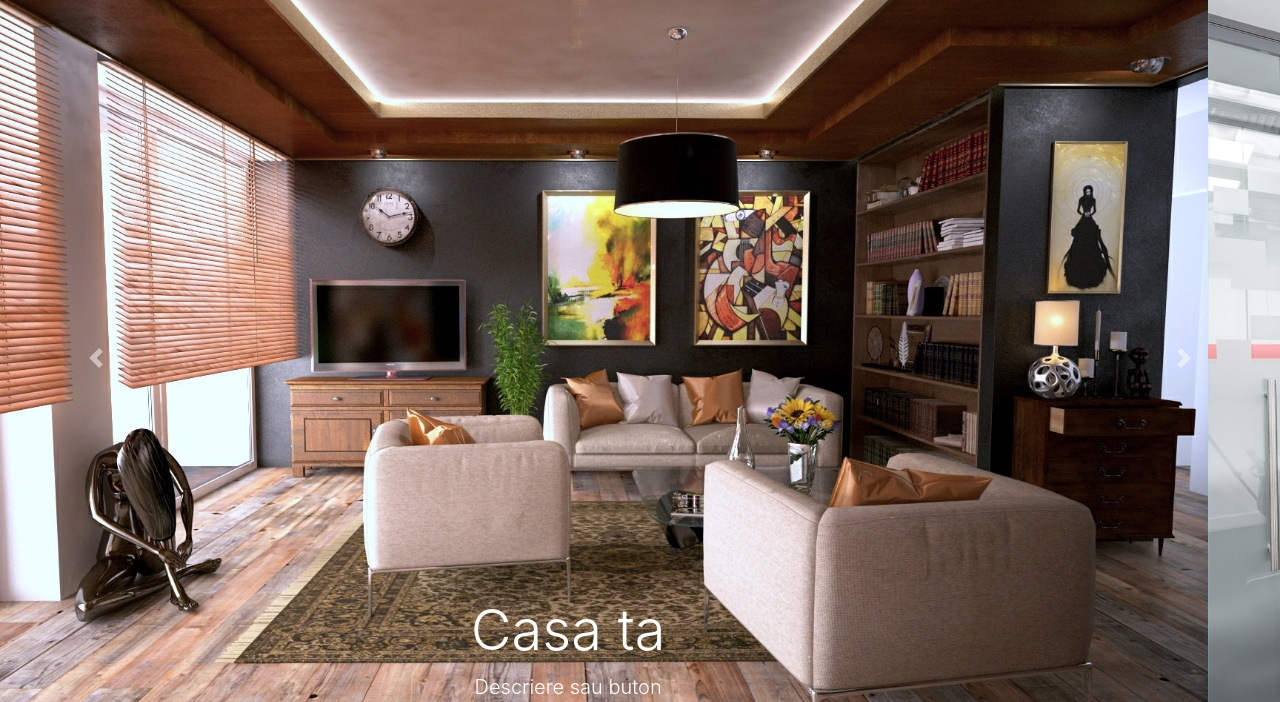
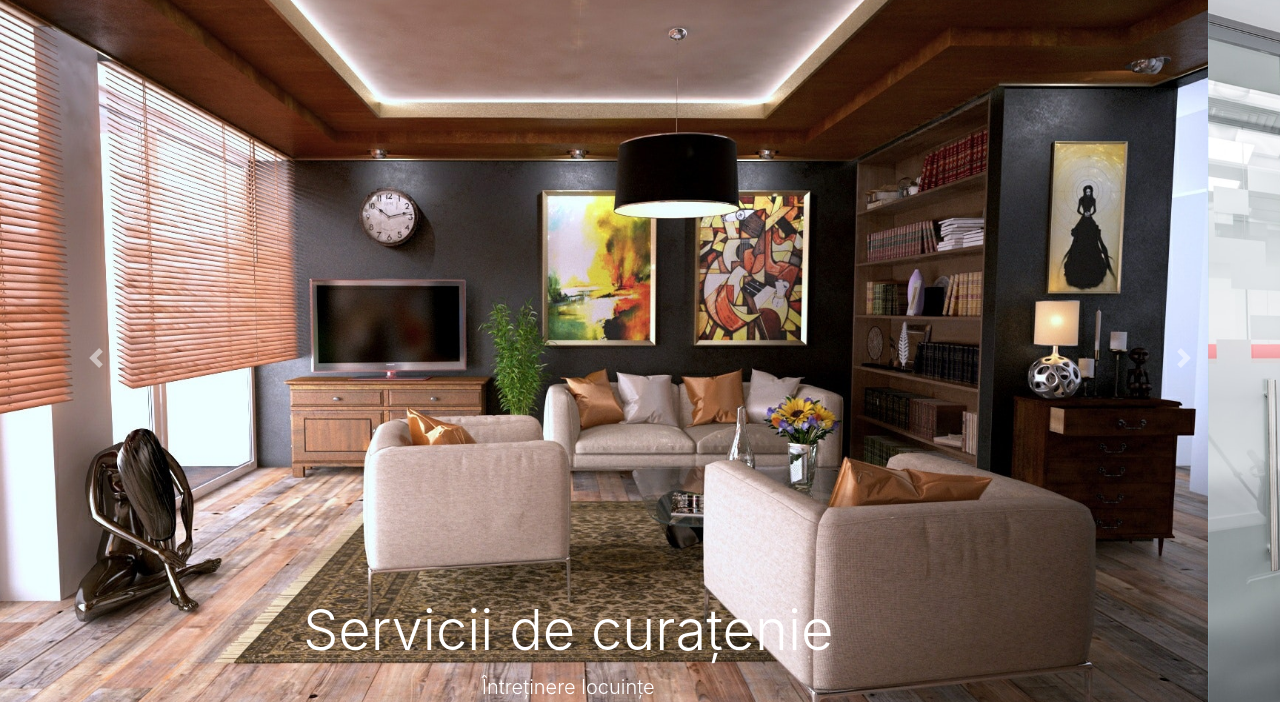
Before and after one commit to Jus7Alex/WebPage.github.io, a website: page index.html in a window 1280 px wide. Shown: the part 98-800 px from the top of the page. Drawn offline with Linux system fonts and the light colour scheme; a web font is replaced by a local one.

Commit message:
Update index.html

```diff
--- a/index.html
+++ b/index.html
@@ -60,15 +60,15 @@
       <!-- Slide One - Set the background image for this slide in the line below -->
       <div class="carousel-item active" style="background-image: url('img/2.jpg')">
         <div class="carousel-caption d-none d-md-block">
-          <h2 class="display-4">Casa ta</h2>
-          <p class="lead">Descriere sau buton</p>
+          <h2 class="display-4">Servicii de curațenie</h2>
+          <p class="lead">Întreținere locuințe</p>
         </div>
       </div>
       <!-- Slide Two - Set the background image for this slide in the line below -->
       <div class="carousel-item" style="background-image: url('img/1.jpg')">
         <div class="carousel-caption d-none d-md-block">
-          <h2 class="display-4">Birouri</h2>
-          <p class="lead">Descriere sau buton</p>
+          <h2 class="display-4">Servicii de curațenie</h2>
+          <p class="lead">Întreținere birouri</p>
         </div>
       </div>
       <!-- Slide Three - Set the background image for this slide in the line below -->
```
